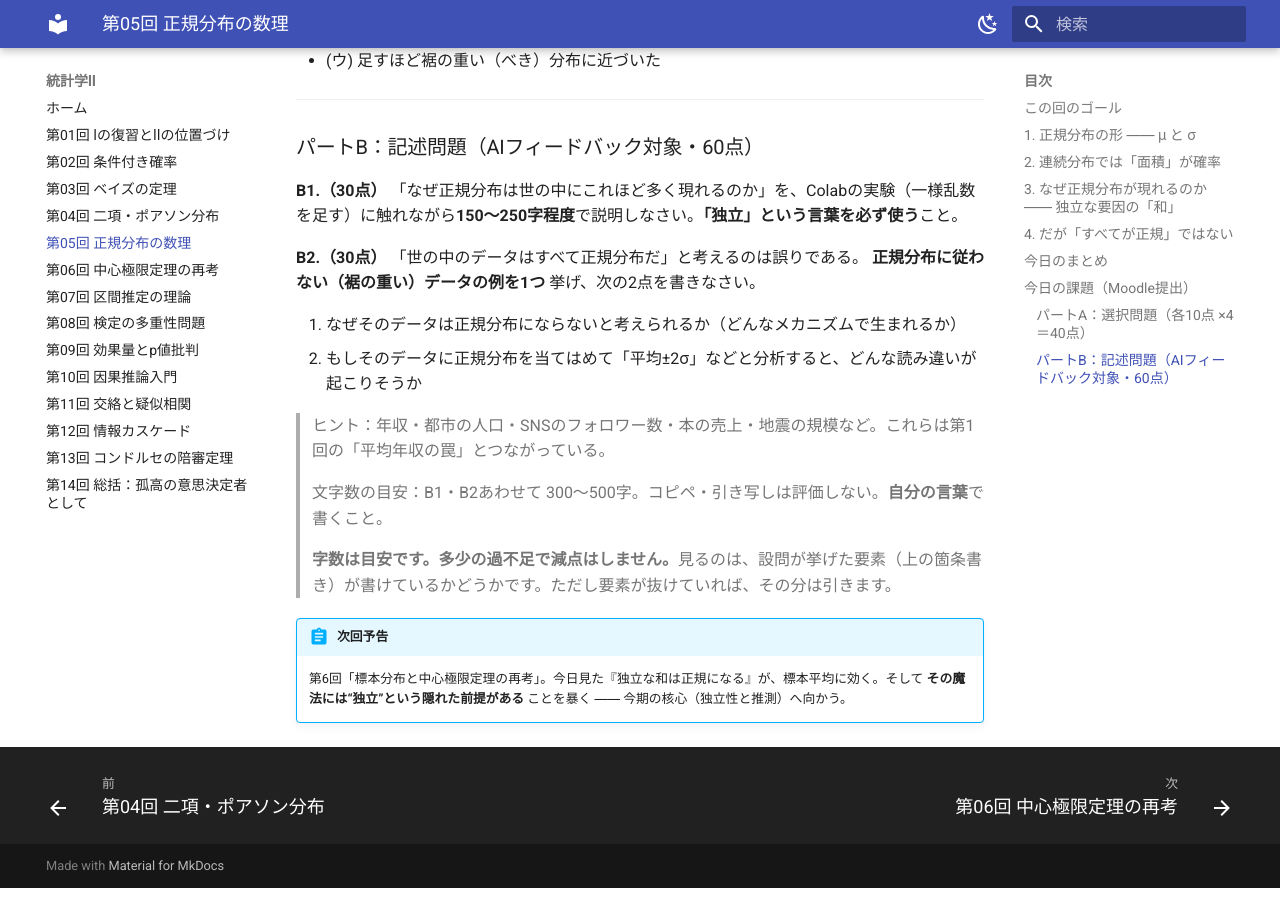
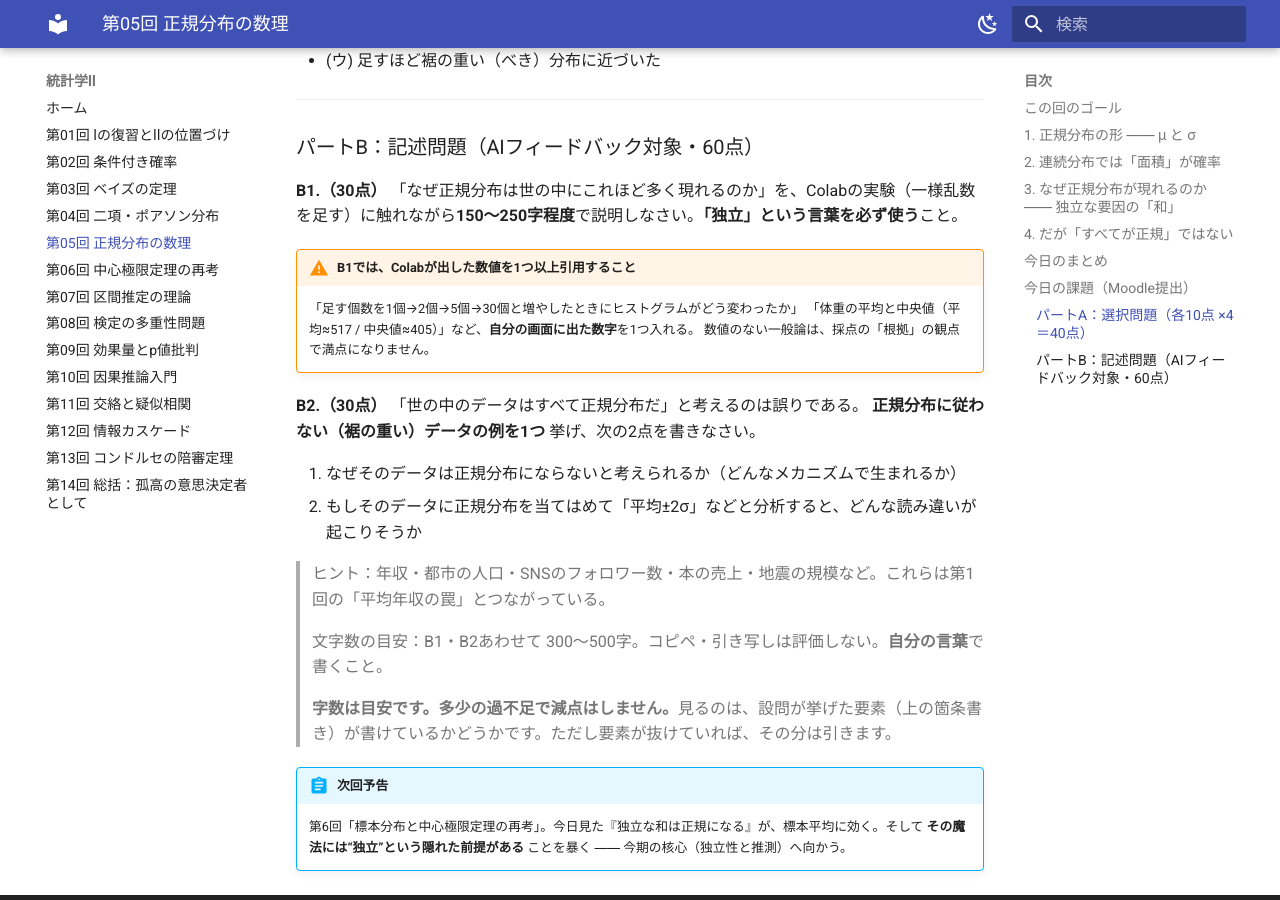
Before and after one commit to aonoa68/toukei-2, an MkDocs documentation site: the page built from docs/05_normal.md, in a window 1280 px wide and 900 px high, scrolled down 6066 px. Built offline with MkDocs 1.6.1 and Material for MkDocs 9.7.7, drawn with Linux system fonts in a browser that asks for light colours.

Commit message:
第5回B1に数値引用の指示を追加し、共通ルーブリックを新設
- moodle/_rubric_common.md 新設：4観点の定義、数値引用の対象表（全14回）、
  前提のチェックリスト、「正の相関→共分散が分散に加算」の扱い
- 第4回で19名全員が分散の数値を引用せず、課題文と採点基準が噛み合っていなかった
  → 第4回はそのまま、第5回以降は課題文に明記（身のまわりの例を作る設問は対象外）
- moodle/05_kadai.md, docs/05_normal.md: B1に数値引用の警告ブロックを追加

Co-Authored-By: Claude Opus 5 (1M context) <noreply@anthropic.com>

```diff
--- a/docs/05_normal.md
+++ b/docs/05_normal.md
@@ -209,6 +209,11 @@ Colabで、$[0,1]$ の一様乱数（真っ平らで、まったく正規でな
 
 **B1.（30点）** 「なぜ正規分布は世の中にこれほど多く現れるのか」を、Colabの実験（一様乱数を足す）に触れながら**150〜250字程度**で説明しなさい。**「独立」という言葉を必ず使う**こと。
 
+!!! warning "B1では、Colabが出した数値を1つ以上引用すること"
+    「足す個数を1個→2個→5個→30個と増やしたときにヒストグラムがどう変わったか」
+    「体重の平均と中央値（平均≈517 / 中央値≈405）」など、**自分の画面に出た数字**を1つ入れる。
+    数値のない一般論は、採点の「根拠」の観点で満点になりません。
+
 **B2.（30点）** 「世の中のデータはすべて正規分布だ」と考えるのは誤りである。
 **正規分布に従わない（裾の重い）データの例を1つ** 挙げ、次の2点を書きなさい。
 
```
